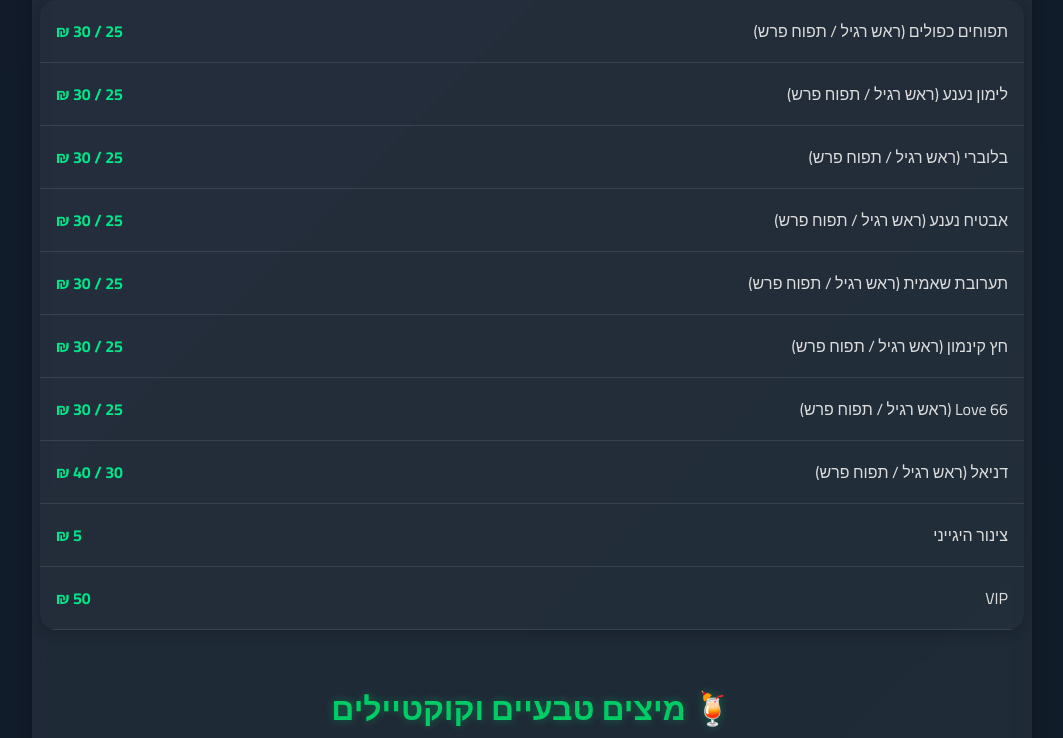
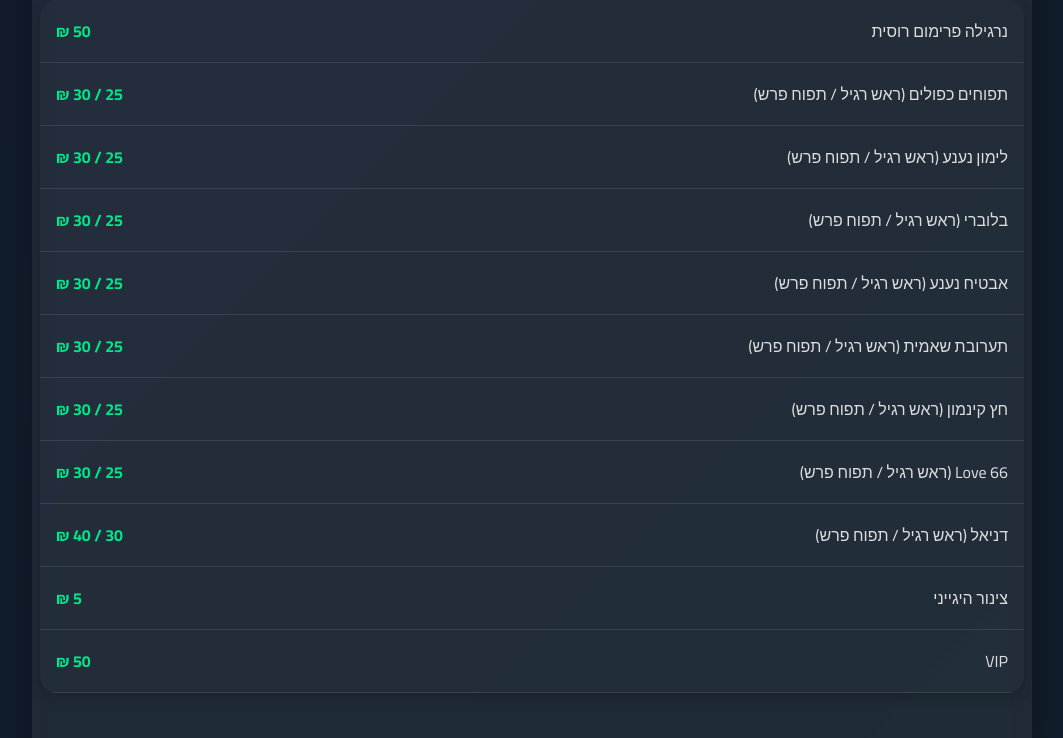
Before and after one commit to ReactRay/Layale, a plain HTML site: page he.html in a window 1280 px wide. Shown: the part 258-996 px from the top of the page, without its empty margins (108-1171 px from the left). Drawn offline with Linux system fonts and the light colour scheme.

Commit message:
hebrew menu

```diff
--- a/he.html
+++ b/he.html
@@ -16,6 +16,10 @@
         <section class="menu-section">
           <h2>💨 נרגילות</h2>
           <table>
+            <tr>
+              <td>נרגילה פרימום רוסית</td>
+              <td>50 ₪</td>
+            </tr>
             <tr>
               <td>תפוחים כפולים (ראש רגיל / תפוח פרש)</td>
               <td>25 / 30 ₪</td>
```
